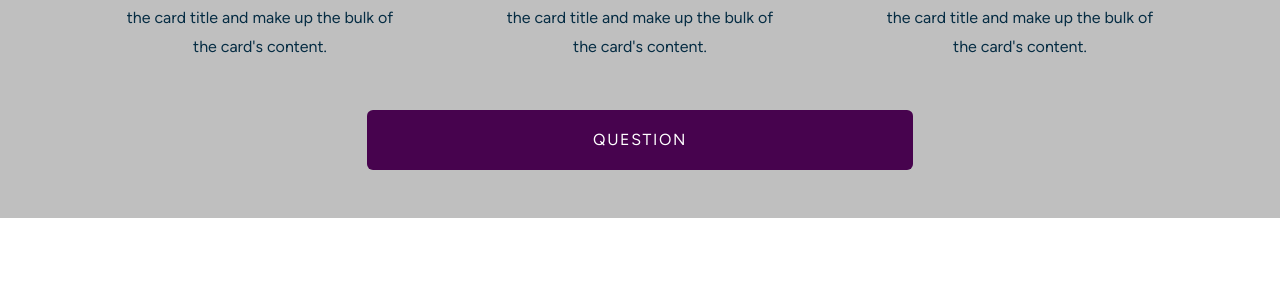
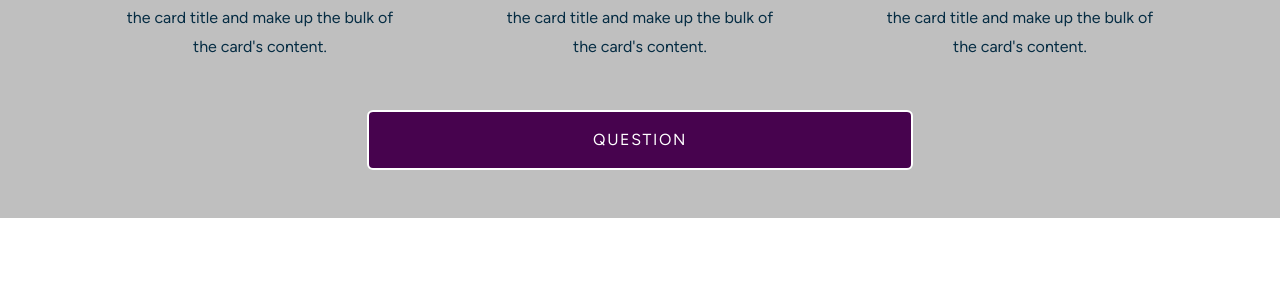
Before and after one commit to philemmons/MCF, a PHP site: page / in a window 1280 px wide, with the pointer over the restyled element. Shown: the part 4206-4506 px from the top of the page. Run offline with PHP 8.4, Linux system fonts and the light colour scheme; some libraries are stand-ins or nearby versions.

Commit message:
wtf ever

```diff
--- a/css/styles.css
+++ b/css/styles.css
@@ -377,4 +377,5 @@ source: https://codingyaar.com/bootstrap-4-carousel-multiple-items-responsive/
 
 button.hiw-question:hover{
   background-color: var(--color-3);
+  border: solid 2px var(--color-1);
 }
```
